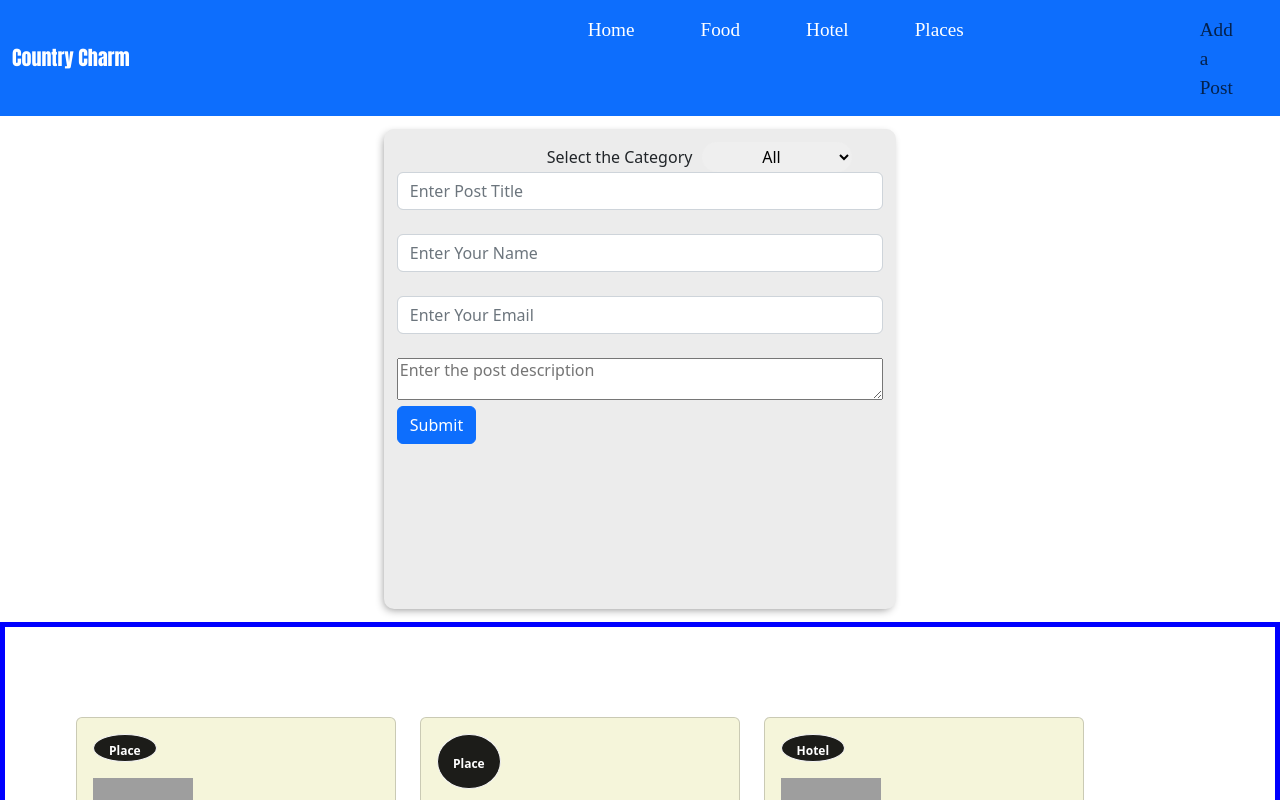
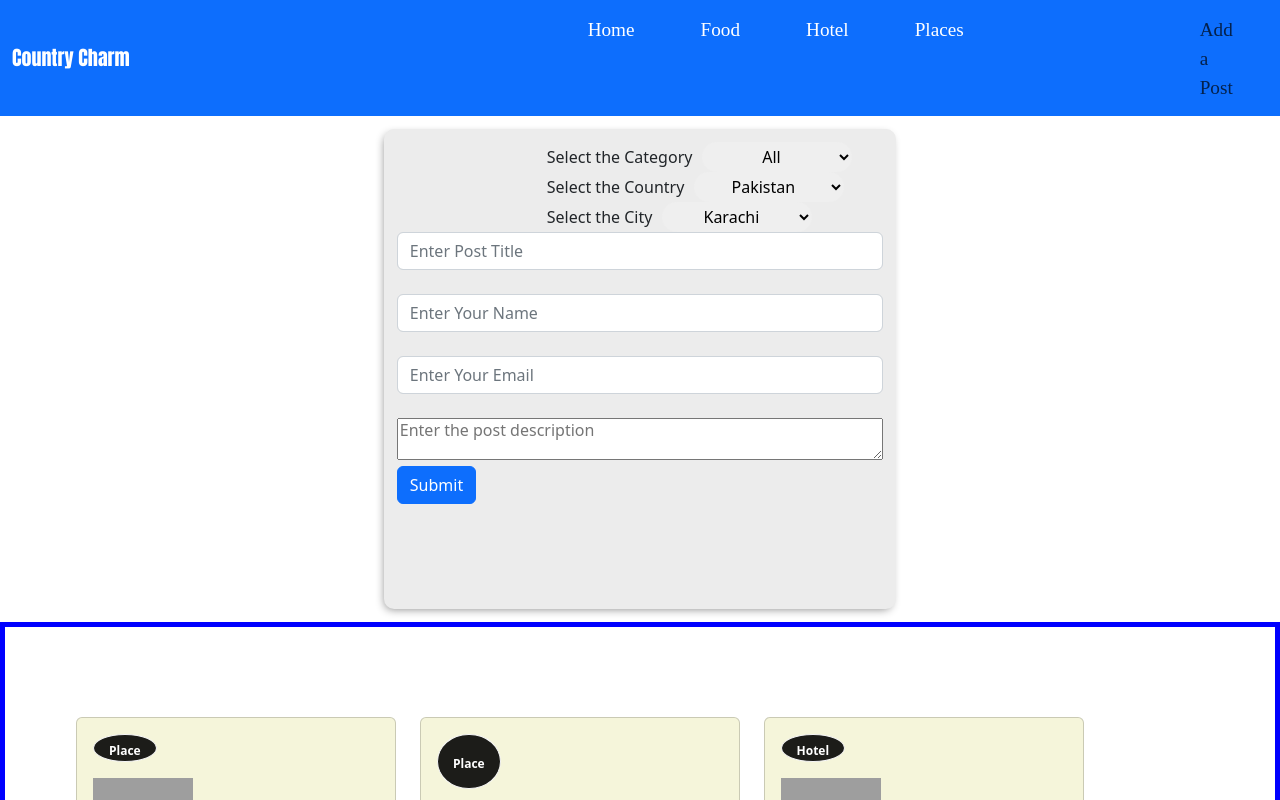
Before and after one commit to SajjadAli54/countrycharm, a React (Create React App) app: page / in a window 1280 px wide. Both pictures are taken after a click on the button "Add a Post". Shown: the top 800 px of the page. Built offline with nearby package versions, Linux system fonts and the light colour scheme; grey boxes are pictures that could not be loaded.

Commit message:
Add city and country into addPost

```diff
--- a/src/components/post/AddPost.js
+++ b/src/components/post/AddPost.js
@@ -4,6 +4,7 @@ import Form from 'react-bootstrap/Form';
 import 'bootstrap/dist/css/bootstrap.min.css';
 import './searchpost.css'
 
+import { countries, placeData } from '../../data/Countries'
 
 class AddPost extends Component {
   constructor(props) {
@@ -12,6 +13,8 @@ class AddPost extends Component {
     let obj = JSON.parse(sessionStorage.getItem(1))
     this.state = obj ? obj : {
       category: 'All',
+      country: '',
+      city: '',
       title: '',
       name: '',
       email: '',
@@ -23,6 +26,8 @@ class AddPost extends Component {
     let obj = {
       category: document.getElementById('addCategory').value,
       title: document.getElementById('title').value,
+      country: document.getElementById('searchCountry').value,
+      city: document.getElementById('searchCity').value,
       name: document.getElementById('name').value,
       email: document.getElementById('email').value,
       desc: document.getElementById('desc').value
@@ -34,6 +39,8 @@ class AddPost extends Component {
   addPost = () => {
     let obj = {
       category: document.getElementById('addCategory').value,
+      country: document.getElementById('searchCountry').value,
+      city: document.getElementById('searchCity').value,
       title: document.getElementById('title').value,
       name: document.getElementById('name').value,
       email: document.getElementById('email').value,
@@ -63,6 +70,35 @@ class AddPost extends Component {
 
             </select>
             <br></br>
+
+            <label className='lb_category'>Select the Country </label>
+            <select
+              id='searchCountry'
+              onSelect={this.onChangeHappen}
+              defaultValue={this.state.country}
+              name="category" >
+              {
+                countries.map((x, i) => <option key={i} value={x}>{x}</option>)
+              }
+            </select>
+            <br></br>
+
+            <label className='lb_category'>Select the City </label>
+            <select
+              id='searchCity'
+              onSelect={this.onChangeHappen}
+              defaultValue={this.state.city}
+              name="category" >
+              {
+                placeData['Pakistan'].map((x, i) => <option key={i} value={x}>{x}</option>)
+              }
+              {
+                placeData['India'].map((x, i) => <option key={i} value={x}>{x}</option>)
+              }
+
+            </select>
+            <br></br>
+
             <Form.Control id='title' type="text" defaultValue={this.state.title} onChange={this.onChangeHappen} placeholder="Enter Post Title" required={true} />
             <br></br>
             <Form.Control id='name' type="text" defaultValue={this.state.name} onChange={this.onChangeHappen} placeholder="Enter Your Name" />
--- a/src/components/post/SearchPost.js
+++ b/src/components/post/SearchPost.js
@@ -1,7 +1,12 @@
-import React from 'react'
+import React, { useState } from 'react'
 import './searchpost.css'
 
+import { countries, placeData } from '../../data/Countries'
+
 function SearchPost(props) {
+
+    const [city, setCity] = useState([...placeData['Pakistan'], ...placeData['India']])
+
     function searchClick() {
         let obj = {
             'category': document.getElementById('category').value,
@@ -32,17 +37,17 @@ function SearchPost(props) {
 
                 <label className='lb_country' for='country'>Country</label>
                 <select id='country' name="country" >
-                    <option value="Places">Country</option>
-                    <option value="hotels">Country1</option>
-                    <option value="foods">Country2</option>
+                    {
+                        countries.map((x, i) => <option key={i} value={x}>{x}</option>)
+                    }
 
                 </select>
 
                 <label for='city' className='lb_city'>City</label>
                 <select id='city' name="city" >
-                    <option value="Place">Places</option>
-                    <option value="Hotel">Hotels</option>
-                    <option value="Food">Food</option>
+                    {
+                        city.map((x, i) => <option key={i} value={x}>{x}</option>)
+                    }
 
                 </select>
 
--- /dev/null
+++ b/src/data/Countries.js
@@ -0,0 +1,9 @@
+let countries = ['Pakistan', 'India']
+let placeData = {
+    'Pakistan': ['Karachi', 'Lahore', 'Hyderabad', 'Sukkur', 'Islamabad', 'Faisalabad', 'Larkana',
+        'Chitral', 'Kalash', 'Neelum'],
+    'India': ['Assam', 'Agra', 'Himalaya', 'Kedarnath', 'Laal Qila', 'Hyderabad']
+}
+
+
+export { countries, placeData }
```
